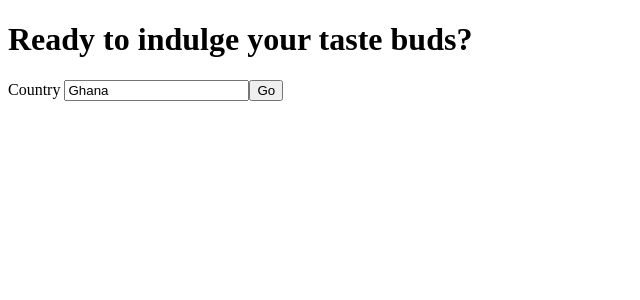
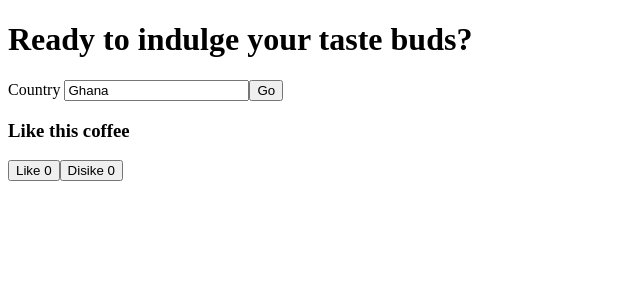
Before and after one commit to kevinmiguet/the-good-cup, a Next.js app: page /beans in a window 1280 px wide. Shown: the top 300 px of the page, without its empty margins (0-640 px from the left). Built offline with nearby package versions, Linux system fonts and the light colour scheme.

Commit message:
add like

```diff
--- /dev/null
+++ b/components/like/like.jsx
@@ -0,0 +1,23 @@
+
+import React,{useState} from "react";
+
+const Like = ()=> {
+    const [likeCount, setlikeCount]=useState(0);
+    const [dislikeCount, setdislikeCount]=useState(0);
+    const handleIncrement =()=>{
+        setlikeCount(likeCount+1);
+    };
+    const handleDecrement =()=>{
+        setdislikeCount(dislikeCount-1);
+    };
+
+    return (
+        <div>
+            <h3>Like this coffee</h3>
+        <button onClick={handleIncrement}>Like {likeCount}</button>
+        <button onClick={handleDecrement}>Disike {dislikeCount}</button>
+        </div>
+    );
+};
+
+export default Like;
--- a/package.json
+++ b/package.json
@@ -1,6 +1,7 @@
 {
   "dependencies": {
     "axios": "^0.21.0",
+    "emoji-dictionary": "^1.0.11",
     "next": "^10.0.1",
     "next-on-netlify": "^2.6.0",
     "react": "^17.0.1",
--- a/pages/beans.jsx
+++ b/pages/beans.jsx
@@ -4,6 +4,7 @@ import { API } from "../components/helpers/api"
 import { useForm } from "../components/hooks/useForm"
 import {BeanInfoCard} from "../components/beans/bean-info-card"
 const { InputText } = require("../components/forms/input-text")
+import Like from "../components/like/like"
 
 
 const Beans = () => {
@@ -27,14 +28,16 @@ const Beans = () => {
         <div>
         <h1>Ready to indulge your taste buds?</h1>
         <form {...{ onSubmit }}>
-            <InputText label="Country" name="country" placeholder="Enter a country" defaultValue={defaultValues.country} onChange={onChange} />
+            <InputText label="Country" name="country" defaultValue={defaultValues.country} onChange={onChange} />
             <Button value="Go"/>
             {/* {beans.map(bean => (<>
                  <div>{bean.country}</div>
                 </>
             ))} */}
-            <>{beans.map(bean => (
+            <>
+            {beans.map(bean => (
             <BeanInfoCard bean={bean}/>))}
+            <Like/>
             </>
             {/* <InputText name="method" defaultValue={defaultValues.Drying_method} onChange={onChange} />
             <Button value="search by method"/>
```
Also changed, not shown: 1 other file (tests, documents, lock files or other folders).
